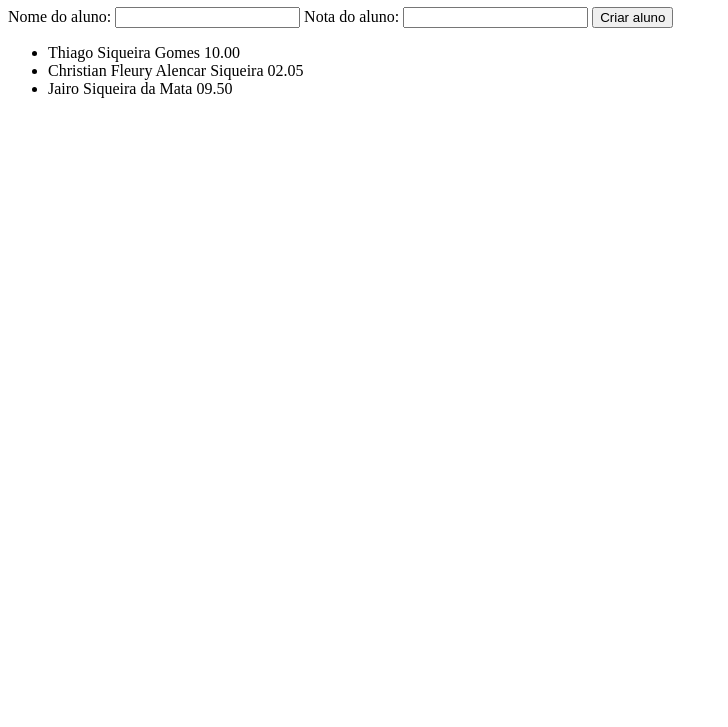
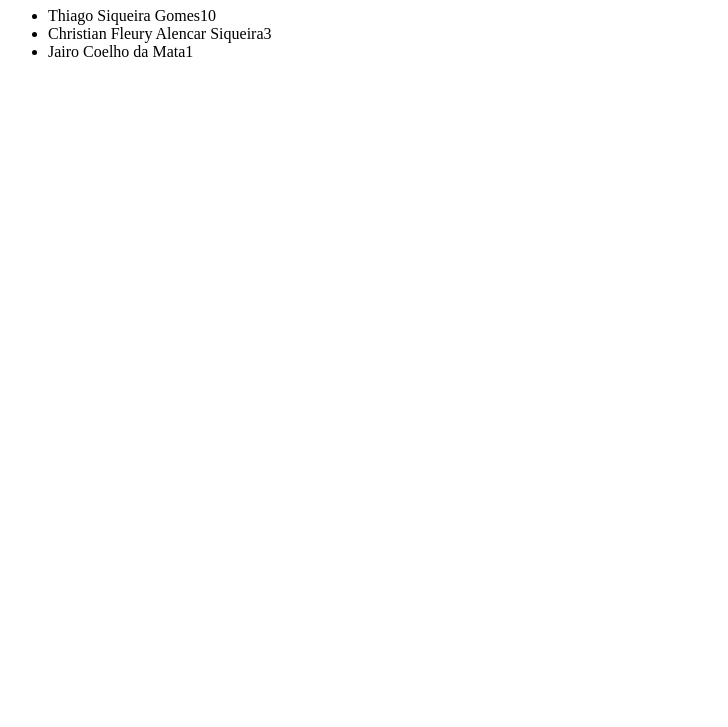
Before and after one commit to projeto-de-algoritmos/DC_exoteric-school, a plain HTML site: page index.html in a window 1280 px wide. Shown: the part 73-800 px from the top of the page, without its empty margins (0-728 px from the left). Drawn offline with Linux system fonts and the light colour scheme.

Commit message:
Adiciona alunos via javascrit

```diff
--- a/index.html
+++ b/index.html
@@ -11,29 +11,12 @@
         <h1>Exoteric School</h1>
     </header>
     <main>
-        <form action="">
-            <label for="">Nome do aluno:</label>
-            <input type="text">
 
-            <label for="">Nota do aluno:</label>
-            <input type="text">
+        <ul id="lista-alunos">
 
-            <button>Criar aluno</button>
-        </form>
-        <ul>
-            <li>
-                <span>Thiago Siqueira Gomes</span>
-                <span>10.00</span>
-            </li>
-            <li>
-                <span>Christian Fleury Alencar Siqueira</span>
-                <span>02.05</span>
-            </li>
-            <li>
-                <span>Jairo Siqueira da Mata</span>
-                <span>09.50</span>
-            </li>
         </ul>
     </main>
+
+    <script src="index.js"></script>
 </body>
 </html>
--- /dev/null
+++ b/index.js
@@ -0,0 +1,37 @@
+(function (DOM, doc, win) {
+    const alunos = [
+        {
+            nome: 'Thiago Siqueira Gomes',
+            nota: 10
+        },
+        {
+            nome: 'Christian Fleury Alencar Siqueira',
+            nota: 3
+        },
+        {
+            nome: 'Jairo Coelho da Mata',
+            nota: 1
+        },
+    ]
+
+    const $listaAlunos = doc.getElementById('lista-alunos')
+
+    alunos.forEach(element => {
+        const $li = doc.createElement('li')
+        const $name = doc.createElement('span')
+        const $result = doc.createElement('span')
+
+        $name.textContent = element.nome
+        $result.textContent = element.nota
+
+
+        $li.appendChild($name)
+        $li.appendChild($result)
+
+        $listaAlunos.appendChild($li)
+    })
+
+
+
+
+})(window.DOM, document, window)
```
